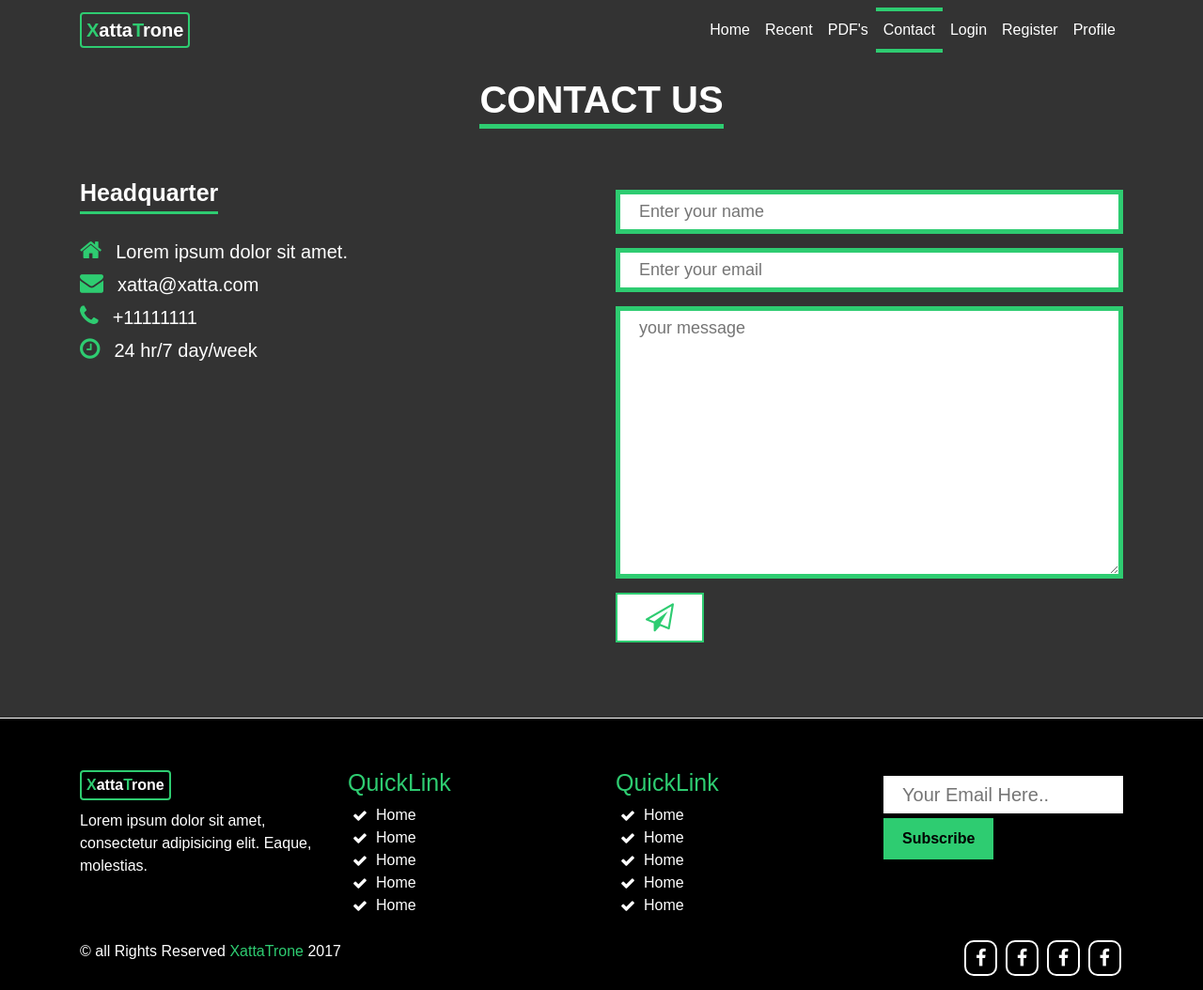
After one commit to Xatta-Trone/pl_drive, a PHP site: page /contact.html in a window 1280 px wide. The commit adds this page. Shown: the whole page at 94% size. Run offline with PHP 8.4, Linux system fonts and the light colour scheme.

Commit message:
contact page added

```diff
--- /dev/null
+++ b/contact.html
@@ -0,0 +1,137 @@
+<!DOCTYPE html>
+<html>
+<head>
+	<title>Xatta</title>
+	<link rel="stylesheet" type="text/css" href="css/bootstrap.min.css">
+	<link rel="stylesheet" type="text/css" href="css/font-awesome.min.css">
+	<link rel="stylesheet" type="text/css" href="css/style.css">
+</head>
+<body>
+	<nav class="navbar navbar-expand-md xt-nav-white fixed-top " id="sticker">
+		<div class="container">
+			<a href="" class="navbar-brand xt-logo"><span class="logo-color">X</span>atta<span class="logo-color">T</span>rone</a>
+			<button class="navbar-toggler navbar-toggle-right" type="button" data-toggle="collapse" data-target="#navbarResponsive" aria-controls="navbarResponsive" aria-expanded="false" aria-label="Toggle navigation">
+				<i class="fa fa-bars"></i>
+			</button>
+
+			<div class="collapse navbar-collapse" id="navbarResponsive">
+				<ul class="navbar-nav ml-auto">
+					<li class="nav-item"><a href="index.html" class="nav-link ">Home</a></li>
+					<li class="nav-item"><a href="recent.html" class="nav-link">Recent</a></li>
+					<li class="nav-item"><a href="content.html" class="nav-link">PDF's</a></li>
+					<li class="nav-item"><a href="contact.html" class="nav-link active">Contact</a></li>
+					<li class="nav-item"><a href="login.html" class="nav-link ">Login</a></li>
+					<li class="nav-item"><a href="login.html" class="nav-link">Register</a></li>
+					<li class="nav-item"><a href="profile.html" class="nav-link">Profile</a></li>
+				</ul>
+			</div>
+		</div>
+	</nav>
+
+	<div class="section-padding">
+		<div class="container">
+			<div class="row">
+				<div class="col-md-12">
+					<div class="contact-header text-center">
+						<h2 class="text-uppercase">Contact Us</h2>
+					</div>
+				</div>
+			</div>
+			<div class="row">
+				<div class="col-md-6">
+					<div class="contact-meta">
+						<h4>Headquarter</h4>
+						<span><i class="fa fa-home"></i>Lorem ipsum dolor sit amet.</span>
+						<span><i class="fa fa-envelope"></i>xatta@xatta.com</span>
+						<span><i class="fa fa-phone"></i>+11111111</span>
+						<span><i class="fa fa-clock-o"></i>24 hr/7 day/week</span>
+					</div>
+				</div>
+				<div class="col-md-6">
+					<div class="form-wrapper">
+						<form class="contact-form">
+							<input type="text" name="name" placeholder="Enter your name" class="contact-input">
+							<input type="text" name="email" placeholder="Enter your email" class="contact-input">
+							<textarea cols="30" rows="10" class="contact-input" placeholder="your message"></textarea>
+							<button type="submit" class="contact-submit-btn"><i class="fa fa-paper-plane-o"></i></button>
+						</form>
+					</div>
+				</div>
+			</div>
+		</div>
+	</div>
+
+
+
+
+
+	<div class="footer-area">
+		<div class="container">
+			<div class="row">
+				<div class="col-md-3">
+					<div class="single-footer-item">
+						<span class=" xt-logo"><span class="logo-color">X</span>atta<span class="logo-color">T</span>rone</span>
+						<p>Lorem ipsum dolor sit amet, consectetur adipisicing elit. Eaque, molestias.</p>
+					</div>
+				</div>
+				<div class="col-md-3">
+					<div class="single-footer-item">
+						<h3 class="footer-link-title logo-color">QuickLink</h3>
+						<ul>
+							<li><a href="">Home</a></li>
+							<li><a href="">Home</a></li>
+							<li><a href="">Home</a></li>
+							<li><a href="">Home</a></li>
+							<li><a href="">Home</a></li>
+						</ul>
+					</div>
+				</div>
+
+				<div class="col-md-3">
+					<div class="single-footer-item">
+						<h3 class="footer-link-title logo-color">QuickLink</h3>
+						<ul>
+							<li><a href="">Home</a></li>
+							<li><a href="">Home</a></li>
+							<li><a href="">Home</a></li>
+							<li><a href="">Home</a></li>
+							<li><a href="">Home</a></li>
+						</ul>
+					</div>
+				</div>
+				<div class="col-md-3">
+					<div class="single-footer-item">
+						<div class="form-group">
+							<input type="text" name="" placeholder="Your Email Here..">
+							<input type="submit" name="" value="Subscribe">
+						</div>
+					</div>
+				</div>
+			</div>
+			<div class="row mt-20">
+				<div class="col-md-6">
+					<div class="footer-slogan">
+						<span>&copy; all Rights Reserved <a href="" class="logo-color">XattaTrone</a> 2017</span>
+					</div>
+				</div>
+				<div class="col-md-6">
+					<div class="footer-social float-right">
+						<span><a href="#"><i class="fa fa-facebook"></i></a></span>
+						<span><a href="#"><i class="fa fa-facebook"></i></a></span>
+						<span><a href="#"><i class="fa fa-facebook"></i></a></span>
+						<span><a href="#"><i class="fa fa-facebook"></i></a></span>
+					</div>
+				</div>
+			</div>
+		</div>
+	</div>
+	<a href="javascript:" id="return-to-top"><i class="fa fa-chevron-up"></i></a>
+</body>
+
+<script type="text/javascript" src="js/jquery.min.js"></script>
+<script type="text/javascript" src="js/popper.min.js"></script>
+<script type="text/javascript" src="js/bootstrap.min.js"></script>
+<script type="text/javascript" src="js/jquery.sticky.js"></script>
+<script type="text/javascript" src="js/custom.js"></script>
+</body>
+</html>
--- a/css/style.css
+++ b/css/style.css
@@ -455,3 +455,66 @@ input.header-input:focus .haeder-form{
     font-weight: 700;
     padding: 5px 20px;
 }
+
+/* Contact Form */
+
+
+.section-padding {
+    background: #333 none repeat scroll 0 0;
+    padding: 80px 0;
+}
+.contact-header h2 {
+    border-bottom: 5px solid #2ecc71;
+    display: inline-block;
+    font-size: 40px;
+    font-weight: 700;
+    line-height: 1.3;
+    margin-bottom: 50px;
+}
+.contact-meta h4 {
+    border-bottom: 3px solid #2ecc71;
+    display: inline-block;
+    font-size: 25px;
+    font-weight: bold;
+    line-height: 1.5;
+    margin-bottom: 20px;
+}
+.contact-meta span {
+    display: block;
+    font-size: 20px;
+    margin: 5px 0;
+}
+.contact-meta span i.fa {
+    color: #2ecc71;
+    font-size: 25px;
+    padding-right: 15px;
+}
+
+
+.contact-input {
+    border: 5px solid #2ecc71;
+    display: block;
+    font-size: 18px;
+    margin: 15px auto;
+    padding: 5px 20px;
+    width: 100%;
+}
+.contact-submit-btn {
+    background: #fff none repeat scroll 0 0;
+    border: 2px solid #2ecc71;
+    color: #2ecc71;
+    font-size: 30px;
+    padding: 2px 30px;
+}
+
+/* Recent */
+
+
+.section-title h2 {
+    color: #2ecc71;
+    font-size: 40px;
+    font-weight: bold;
+    margin-bottom: 50px;
+    text-align: center;
+    text-shadow: 0 0 2px #fff;
+}
```
Also changed, not shown: recent.html (added, +171 -0 lines).
